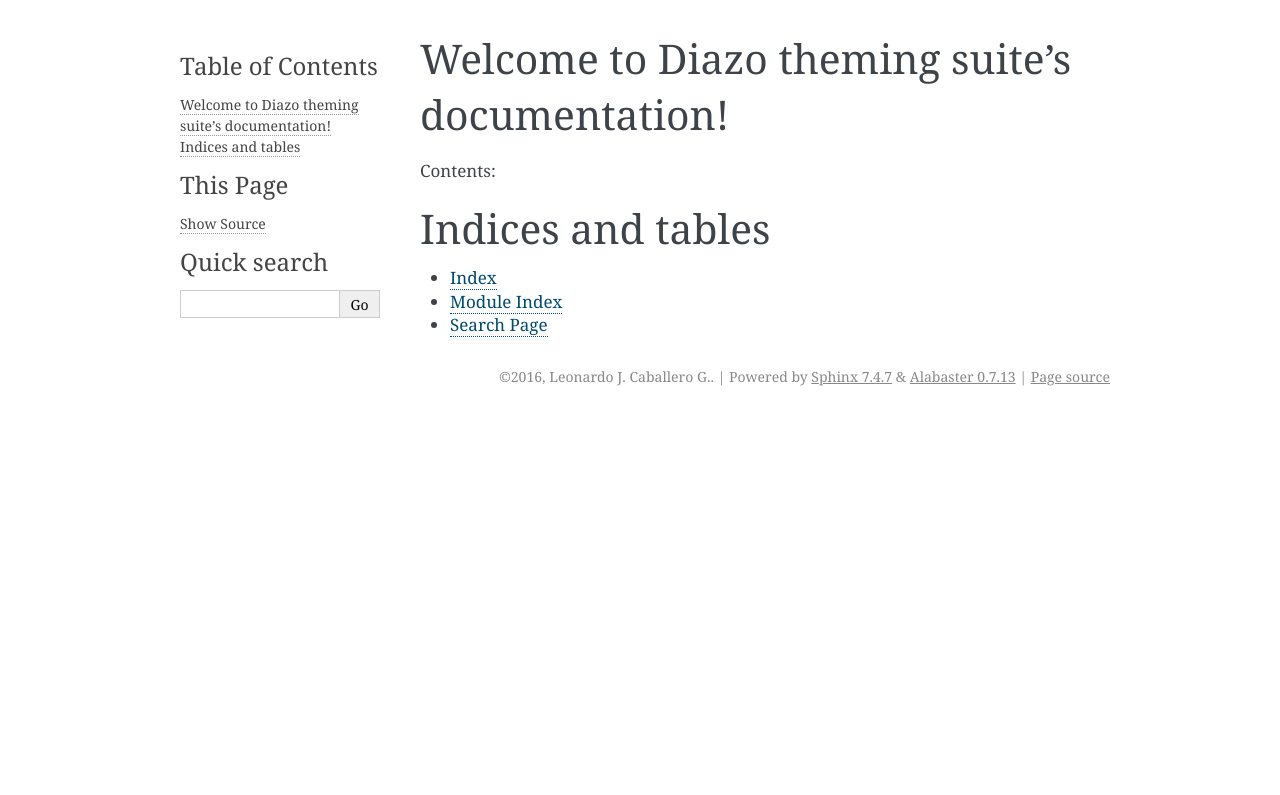
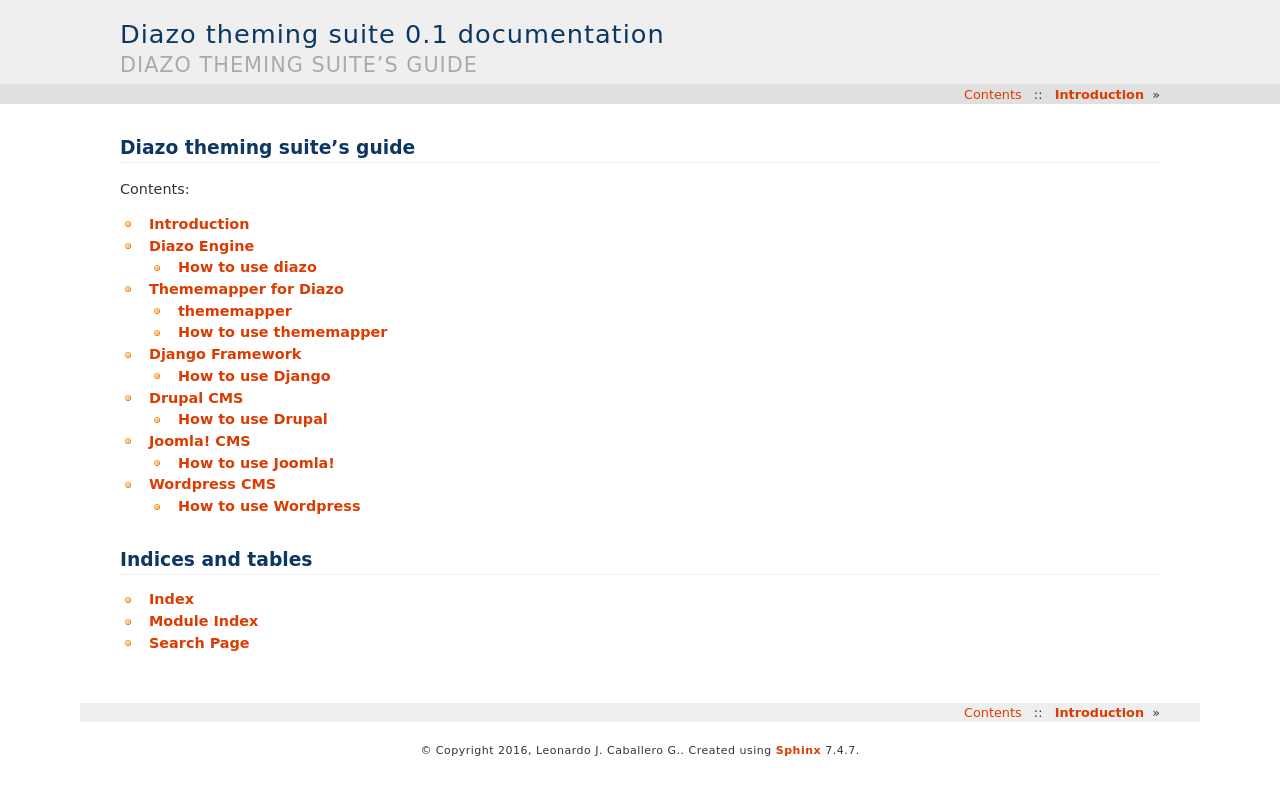
Before and after one commit to plone-ve/diazo-theming.suite, a Sphinx documentation site: the page built from docs/index.rst, in a window 1280 px wide. Shown: the top 795 px of the page. Built offline with Sphinx 7.4.7, drawn with Linux system fonts in a browser that asks for light colours.

Commit message:
Moving documentation from README to Sphinx documentation

```diff
--- a/docs/conf.py
+++ b/docs/conf.py
@@ -111,7 +111,7 @@
 
 # The theme to use for HTML and HTML Help pages.  See the documentation for
 # a list of builtin themes.
-html_theme = 'alabaster'
+html_theme = 'haiku'
 
 # Theme options are theme-specific and customize the look and feel of a theme
 # further.  For a list of options available for each theme, see the
--- /dev/null
+++ b/docs/diazo.rst
@@ -0,0 +1,30 @@
+============
+Diazo Engine
+============
+
+.. figure:: http://docs.diazo.org/en/latest/_images/diazo-concept.png
+    :align: right
+
+    Diazo Concept
+
+Diazo allows you to apply a theme contained in a static HTML web page to a
+dynamic website created using any server-side technology. With Diazo, you can
+take an HTML wireframe created by a web designer and turn it into a theme for
+your favourite CMS, redesign the user interface of a legacy web application
+without even having access to the original source code, or build a unified
+user experience across multiple disparate systems, all in a matter of hours,
+not weeks.
+
+When using Diazo, you will work with syntax and concepts familiar from working
+with HTML and CSS. And by allowing you seamlessly integrate XSLT into your
+rule files, Diazo makes common cases simple and complex requirements possible.
+
+
+How to use diazo
+================
+
+For more options just run::
+
+    $ ./bin/diazorun --help
+
+TODO
--- /dev/null
+++ b/docs/django.rst
@@ -0,0 +1,16 @@
+================
+Django Framework
+================
+
+TODO
+
+How to use Django
+=================
+
+For access to Django administration panel use the follow url address:
+
+TODO
+
+For access to Django Index View use the follow url address:
+
+TODO
--- /dev/null
+++ b/docs/drupal.rst
@@ -0,0 +1,10 @@
+==========
+Drupal CMS
+==========
+
+How to use Drupal
+=================
+
+For access to Drupal administration panel use the follow url address:
+
+TODO
--- a/docs/index.rst
+++ b/docs/index.rst
@@ -3,13 +3,21 @@
    You can adapt this file completely to your liking, but it should at least
    contain the root `toctree` directive.
 
-Welcome to Diazo theming suite's documentation!
-===============================================
+Diazo theming suite's guide
+===========================
 
 Contents:
 
 .. toctree::
    :maxdepth: 2
+
+   introduction
+   diazo
+   thememapper
+   django
+   drupal
+   joomla
+   wordpress
 
 
 
--- /dev/null
+++ b/docs/introduction.rst
@@ -0,0 +1,5 @@
+============
+Introduction
+============
+
+TODO
--- /dev/null
+++ b/docs/joomla.rst
@@ -0,0 +1,10 @@
+===========
+Joomla! CMS
+===========
+
+How to use Joomla!
+==================
+
+For access to Joomla! administration panel use the follow url address:
+
+TODO
--- /dev/null
+++ b/docs/thememapper.rst
@@ -0,0 +1,40 @@
+=====================
+Thememapper for Diazo
+=====================
+
+thememapper
+===========
+
+This is a theme editor for Diazo. This theme editor differs from the one found in Plone; it is a stand-alone application. It does require Diazo to apply the XML ofc!
+
+It is still a work in progress. No file browser, no support for external webpages / themes. If something works; awesome. If it doesn't; too bad.
+
+thememapper.core
+----------------
+
+If you want to map your themes by pointing and clicking you can use ``thememapper.core``. ``thememapper.core`` Is, like ``thememapper.diazo``, a stand-alone application and
+does not require ``thememapper.diazo`` to run. For more information please refer to the readme file of ``thememapper.core``.
+
+**Source code:** https://github.com/C4RoCKeT/thememapper.core
+
+thememapper.diazo
+-----------------
+
+This is a stand-alone application that runs a developement Diazo server. This means it is not fit for production!. For more information please refer to the readme file of ``thememapper.diazo``.
+
+**Source code:** https://github.com/C4RoCKeT/thememapper.diazo
+
+How to use thememapper
+======================
+
+After the installation you will be able to run thememapper.core through the commandline::
+
+    $ ./bin/thememapper --static_path static/
+
+Thememapper.core normally listens to port 5001. You can force it to listen on another port by running::
+
+    $ ./bin/thememapper --port <port>
+
+For more options just run::
+
+    $ ./bin/thememapper --help
--- /dev/null
+++ b/docs/wordpress.rst
@@ -0,0 +1,12 @@
+=============
+Wordpress CMS
+=============
+
+TODO
+
+How to use Wordpress
+====================
+
+For access to Wordpress administration panel use the follow url address:
+
+TODO
```
Also changed, not shown: README.rst (+4 -45 lines).
